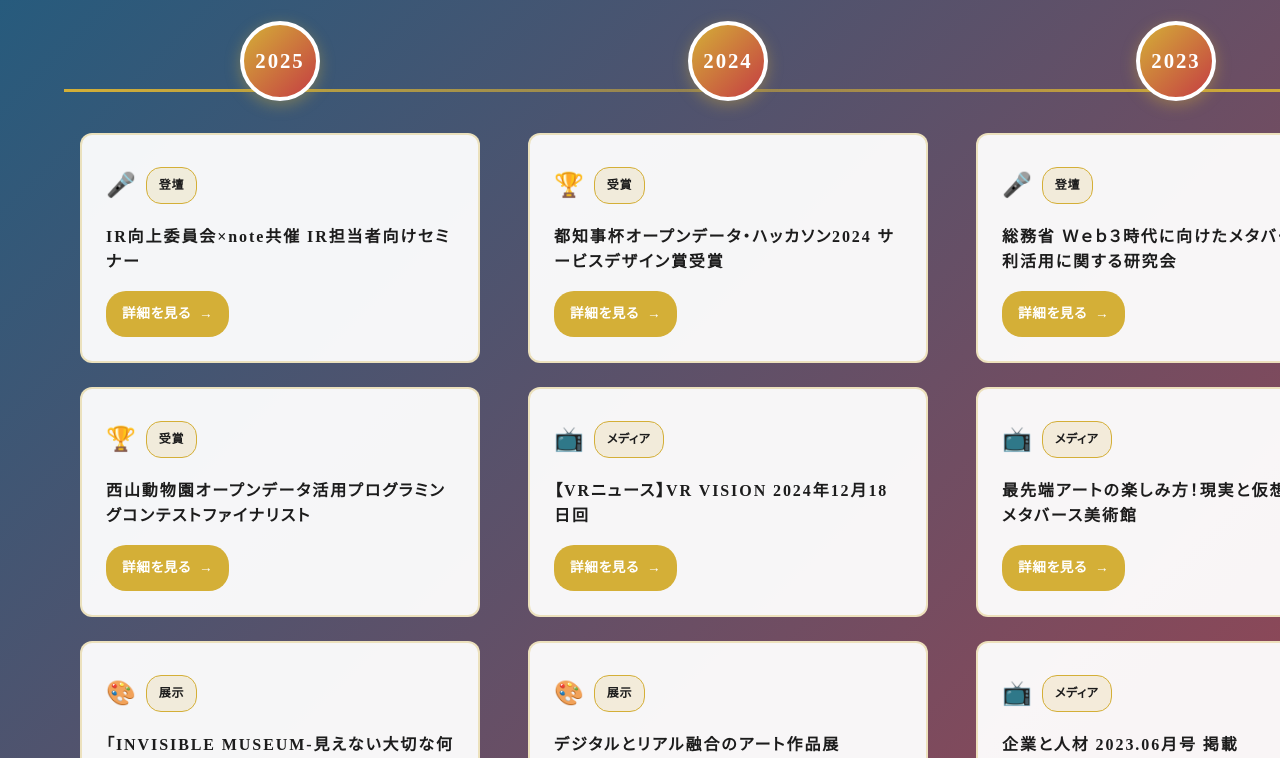
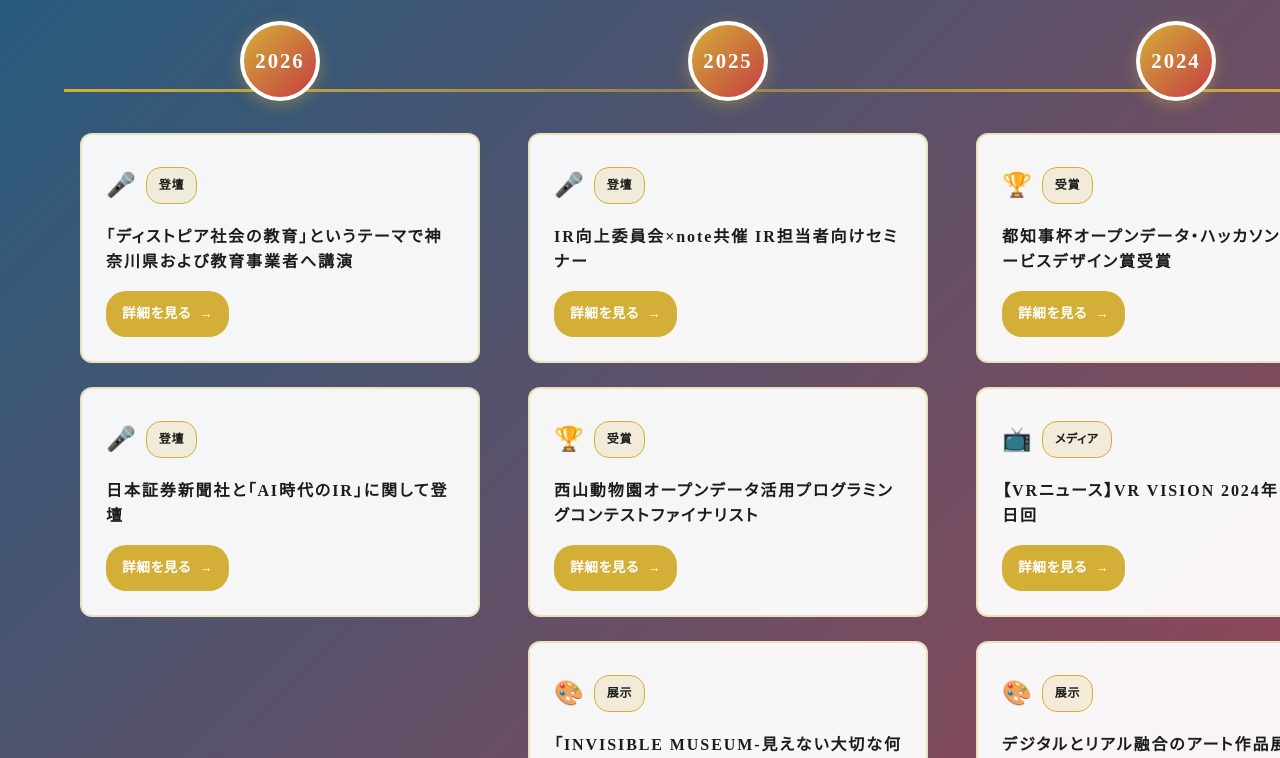
Before and after one commit to TIshow/mysite, a React (Vite) app: page / in a window 1280 px wide. Shown: the part 5160-5918 px from the top of the page. Built offline with nearby package versions, Linux system fonts and the light colour scheme.

Commit message:
add: achivements on 2026

```diff
--- a/src/components/Achievements.jsx
+++ b/src/components/Achievements.jsx
@@ -5,6 +5,21 @@ function Achievements() {
   const achievementsRef = useRef(null)
 
   const achievements = [
+    {
+      year: '2026',
+      items: [
+        {
+          category: '登壇',
+          title: '「ディストピア社会の教育」というテーマで神奈川県および教育事業者へ講演',
+          url: 'https://steins.works/2026/02/28/about-dystopia-education/'
+        },
+        {
+          category: '登壇',
+          title: '日本証券新聞社と「AI時代のIR」に関して登壇',
+          url: 'https://steins.works/2026/03/11/seminor-with-nsjournal/'
+        }
+      ]
+    },
     {
       year: '2025',
       items: [
```
